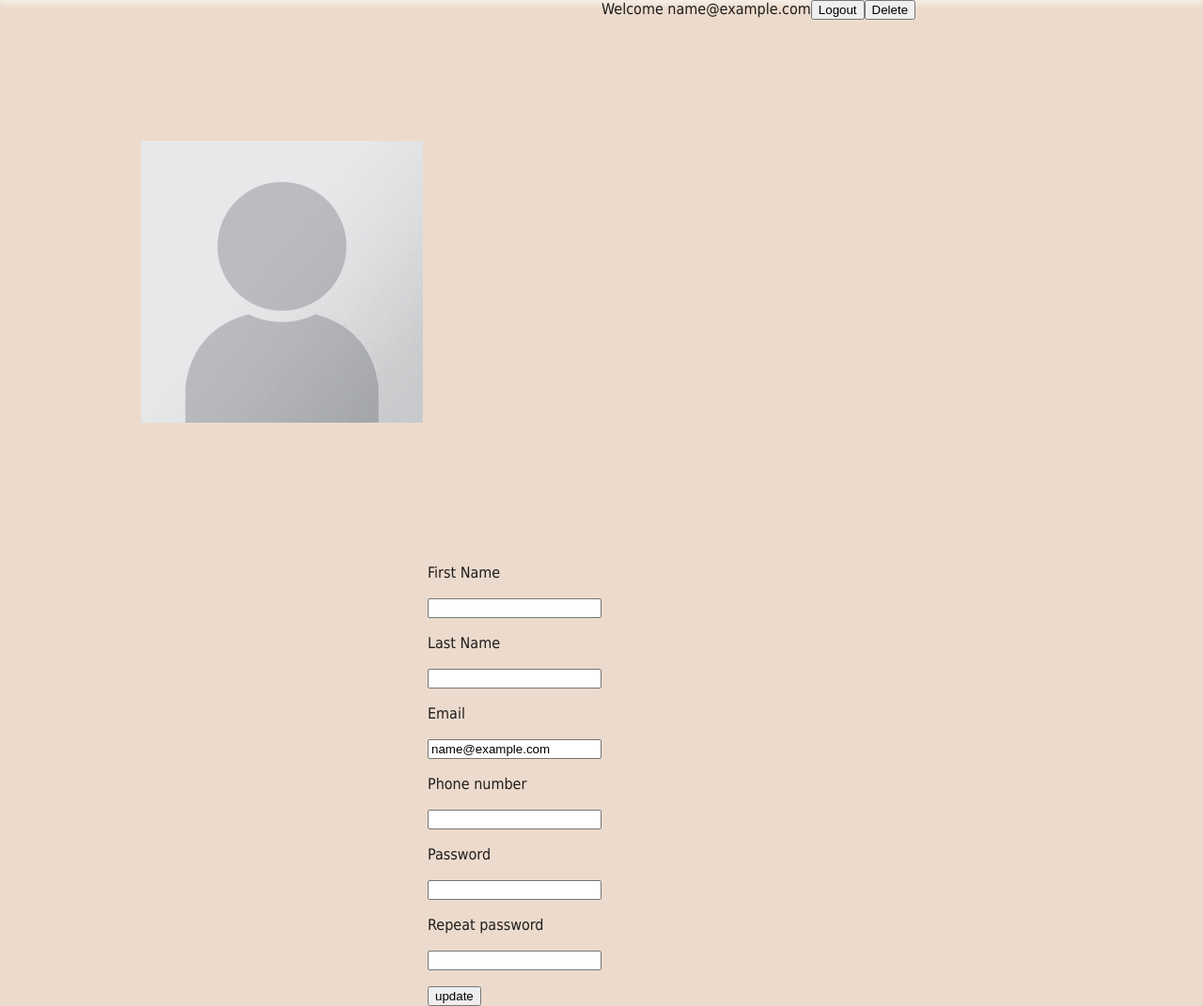
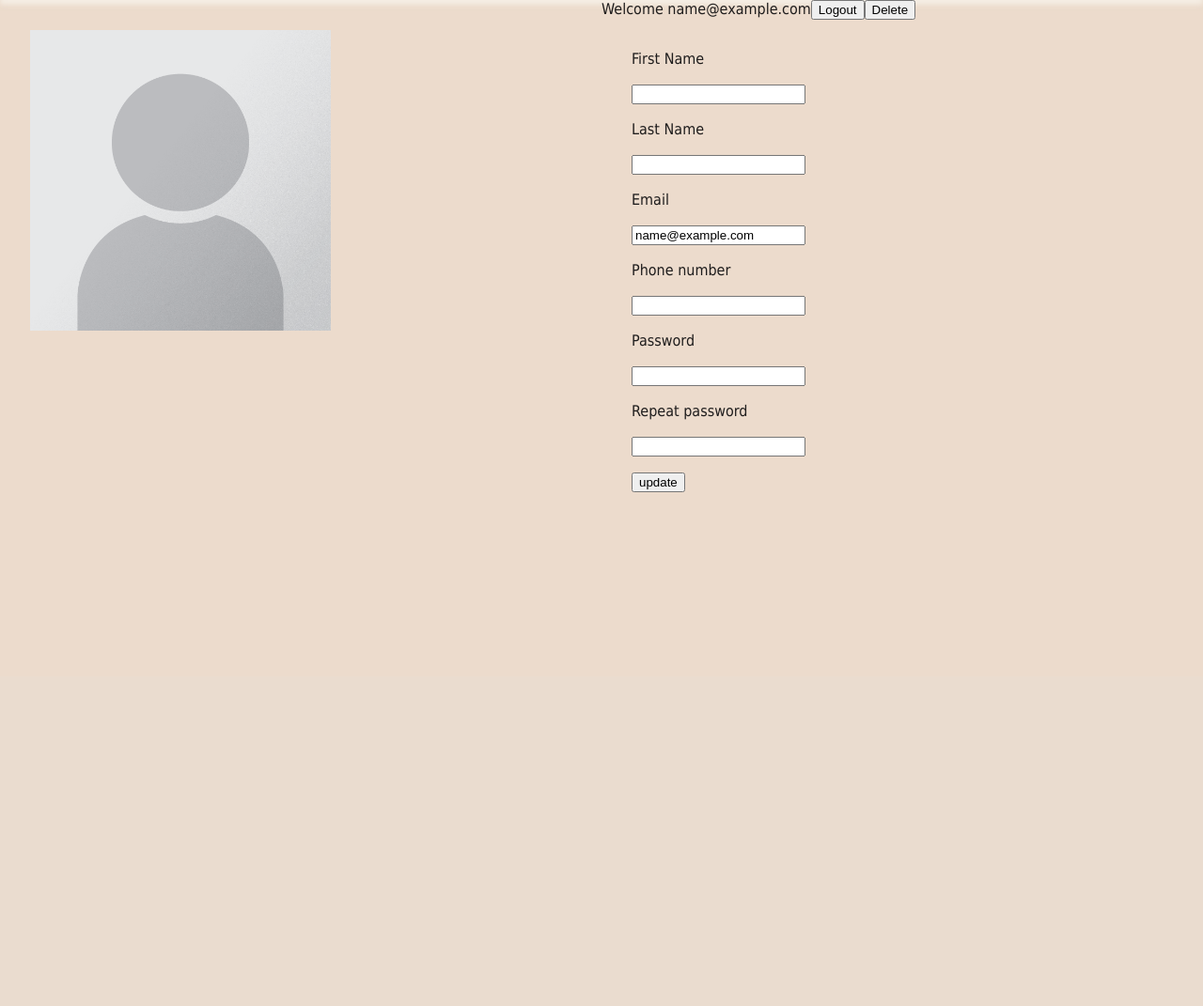
Before and after one commit to toni-yordanov/PHP-Website, a PHP site: page /html/profile.php in a window 1280 px wide. Shown: the part 80-1151 px from the top of the page at 94% size. After the commit the page ends 604 px from the top, so only its background shows below. Run offline with PHP 8.4, Linux system fonts and the light colour scheme; the visitor is signed in with stand-in values (Sample User, id 1); some libraries are stand-ins or nearby versions.

Commit message:
fixed displaying issue

```diff
--- a/css/profile.css
+++ b/css/profile.css
@@ -1,18 +1,12 @@
 @import "style.css";
 
-.left{
-    float: left;
-}
-.right{
-    float: right;
-}
 
-#f-user{
-    margin: 50px 0;
+#update-user{
+    margin: 5%;
 }
 
 .profile-img{
     width: 50%;
     height: auto;
-    margin: 25%;
+    margin: 5%;
 }
--- a/html/profile.php
+++ b/html/profile.php
@@ -21,13 +21,15 @@ echo "<a href='logout.php'><button>Logout</button></a>";
 echo "<a href='../processes/delete_user.php'><button>Delete</button></a>";
 ?>
 <div class = "col-pc-6 col-xs-12">
-<div class = "left">
+
 
 <img class="profile-img" src="../pictures/Portrait_Placeholder.png" >
 
+
 </div>
 
-<div class = "right">
+<div class = "col-pc-6 col-xs-12">
+
 
     <form id="update-user" method="POST" action="../processes/update_profile.php">
 
@@ -55,8 +57,8 @@ echo "<a href='../processes/delete_user.php'><button>Delete</button></a>";
         <input type="submit" value="update" name="update">
 
     </form>
+
 </div>
-
 
 </body>
 </html>
```
